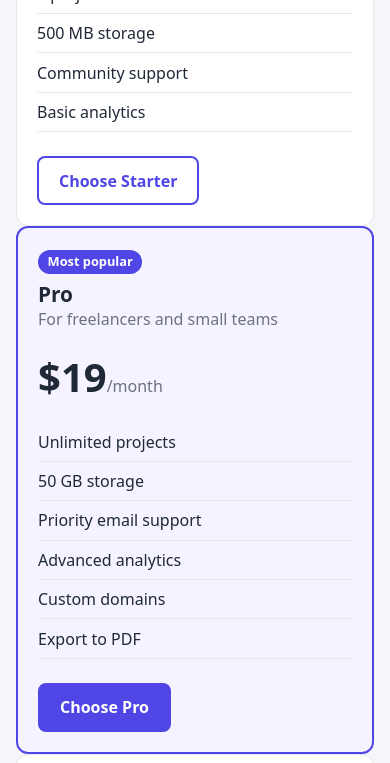
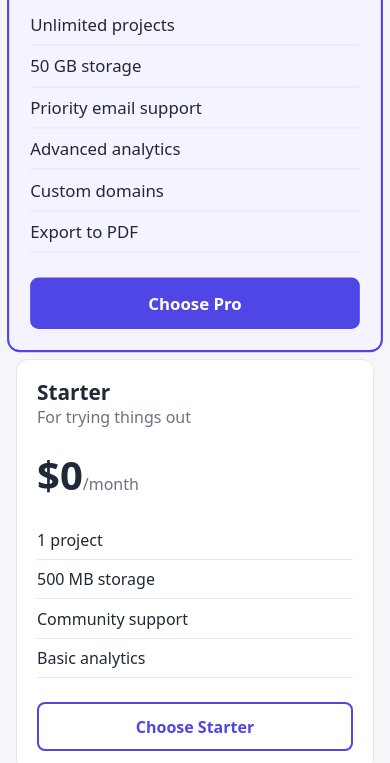
Before and after one commit to Aysha-AlAbri/-Practice-10.1-Responsiveness-exercises, a plain HTML site: page practice/04-pricing/index.html in a window 390 px wide. Shown: the part 392-1155 px from the top of the page. Drawn offline with Linux system fonts and the light colour scheme.

Commit message:
Complete practice\04-pricing

```diff
--- a/practice/04-pricing/styles.css
+++ b/practice/04-pricing/styles.css
@@ -83,3 +83,39 @@ img { display: block; max-width: 100%; height: auto; }
 .badge { display: inline-block; align-self: flex-start; margin-bottom: 0.5rem; padding: 0.15rem 0.6rem; border-radius: 99px; background: var(--primary); color: #fff; font-size: 0.8rem; font-weight: 700; }
 
 /* ===== YOUR CODE — layout + responsiveness ===== */
+.plans {
+  display: flex;
+  justify-content: center;
+  align-items: stretch;
+  gap: 20px;
+
+}
+
+.card {
+  width: 33%;
+  display: flex;
+  flex-direction: column;
+}
+
+.btn {
+  margin-top: auto;
+}
+
+.plan--featured {
+  scale: 1.05;
+}
+
+@media (max-width:700px) {
+  .plans {
+    display: flex;
+    flex-direction: column;
+  }
+
+  .card {
+    width: 100%;
+  }
+
+  .plan--featured {
+    order: -1;
+  }
+}
```
